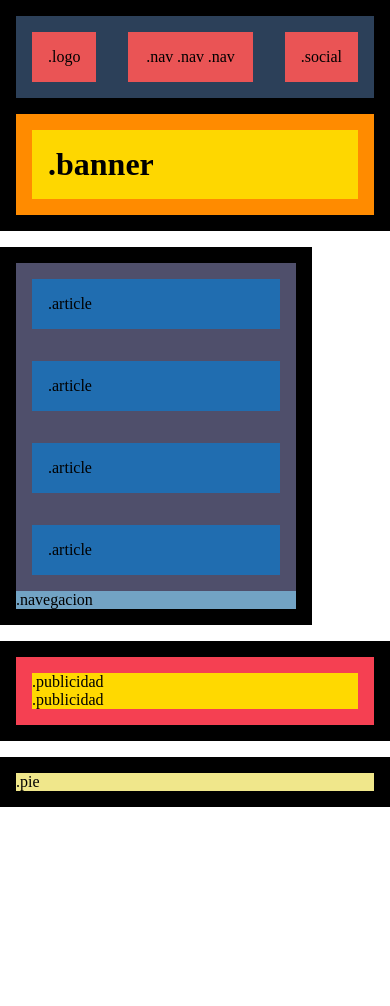
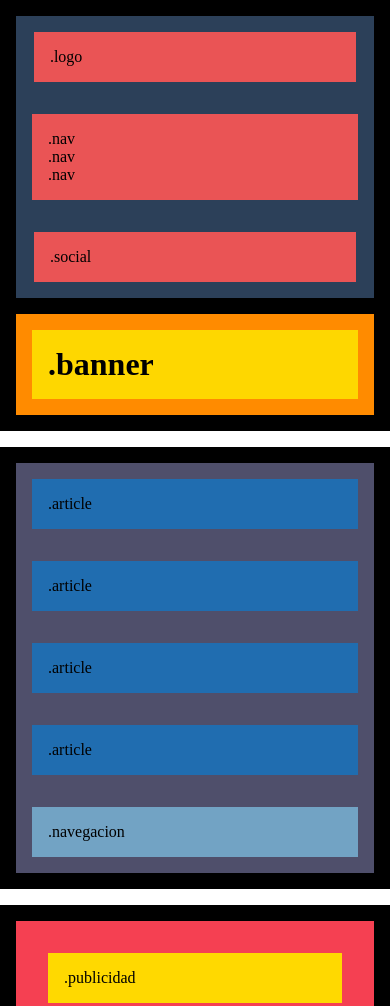
Before and after one commit to J-ordiEs/html_css, a plain HTML site: page nivel-1/index.html in a window 390 px wide. Shown: the top 1006 px of the page. Before the commit the page ends 844 px from the top, so only its background shows below. Drawn offline with Linux system fonts and the light colour scheme.

Commit message:
ok styles and mediaqueries

```diff
--- a/nivel-1/css/style.css
+++ b/nivel-1/css/style.css
@@ -12,10 +12,14 @@
     margin: 0 auto;
     display: flex;
     flex-direction: column;
+    height: 100%;
 }
 
-header, main, aside, footer {
-
+header,
+main,
+aside,
+footer {
+    flex: 1 1 50px;
     margin: 0 0 1rem 0;
     padding: 1rem;
     background-color: black;
@@ -32,7 +36,9 @@ header, main, aside, footer {
     width: 100%;
 }
 
-.logo , .nav .list-nav , .social{
+.logo,
+.nav .list-nav,
+.social {
     padding: 1rem;
     margin: 1rem;
     background-color: #EA5455;
@@ -55,18 +61,17 @@ header, main, aside, footer {
     background-color: #FED700;
 }
 
-.container{
+.container {
     display: flex;
     flex-flow: row wrap;
-    height: 40%;
 }
 
 .contenido {
     flex-grow: 2;
-    max-width: 80%;
 }
 
-.section, .navegacion {
+.section,
+.navegacion {
     background-color: #4f4f6b;
 }
 
@@ -76,32 +81,104 @@ header, main, aside, footer {
     justify-content: space-around;
 }
 
-.articles article{
-    width: 250px;
+.articles article {
+    width: 35%;
     padding: 1rem;
-    margin:  1rem;
-    background-color:  #206db0;
+    margin: 1rem;
+    background-color: #206db0;
 
 }
 
+.navegacion {
+    padding: 1rem;
+}
+
 .navegacion p {
-    background-color:  #72a3c4;
+    background-color: #72a3c4;
+    padding: 1rem;
 }
 
 aside {
     flex-grow: 1;
+    padding-left: 0;
 }
 
 aside ul {
     background-color: #f54052;
-    height: 100%;
     padding: 1rem;
 }
 
 .publicidad {
     background-color: #ffd900;
+    padding: 1rem;
+    margin: 1rem;
+}
+
+footer {
+    height: 100px;
+    display: flex;
 }
 
 .pie {
     background-color: #f0e78b;
+    padding: 1em;
+    width: 100%;
+    align-self: center;
 }
+
+/*
+    screen mobile
+*/
+
+@media (max-width: 480px) {
+
+
+    .logo,
+    .social {
+        width: 90%;
+    }
+
+    .container-nav {
+        flex-direction: column;
+    }
+
+    .list-nav {
+        flex-direction: column;
+    }
+
+
+    .container {
+        flex-direction: column;
+    }
+
+    .contenido {
+        flex: 3;
+    }
+
+    .articles article {
+        width: 100%;
+    }
+
+    aside {
+        padding-left: 1rem;
+    }
+
+}
+
+/* screen tablet */
+
+@media (min-width: 481px) and (max-width: 767px){
+
+    .container {
+        flex-direction: column;
+    }
+
+    .articles article {
+        width: 30%;
+    }
+
+    aside {
+        padding-left: 1rem;
+    }
+
+}
--- a/nivel-1/index.html
+++ b/nivel-1/index.html
@@ -34,7 +34,7 @@
 
     <div class="container">
         <main class="contenido">
-            <div class="section">
+            <section class="section">
                 <div class="articles">
                     <article>.article</article>
                     <article>.article</article>
@@ -44,11 +44,12 @@
                 <div class="navegacion">
                     <p>.navegacion</p>
                 </div>
-            </div>
+            </section>
         </main>
 
         <aside>
             <ul>
+                <li class="publicidad">.publicidad</li>
                 <li class="publicidad">.publicidad</li>
                 <li class="publicidad">.publicidad</li>
             </ul>
```
